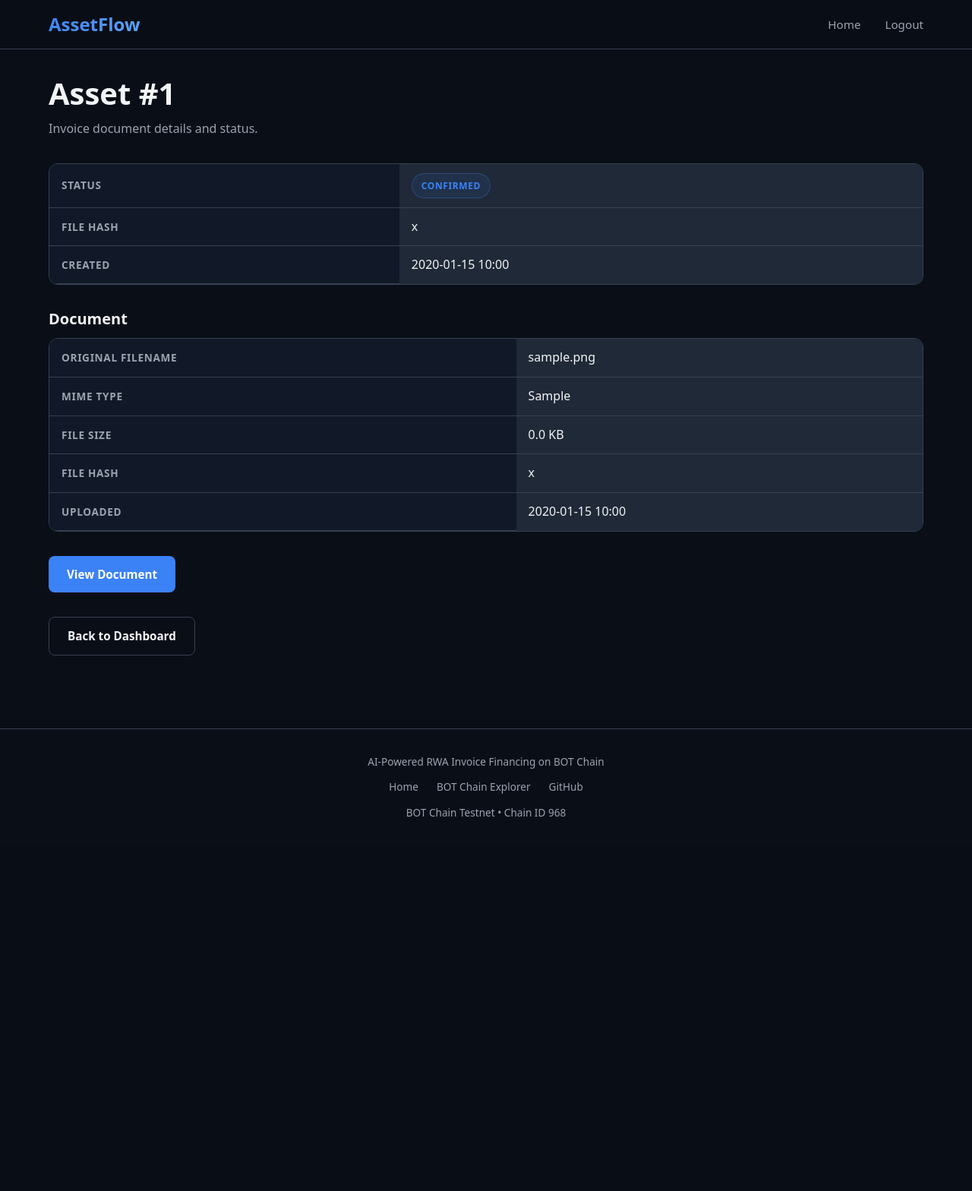
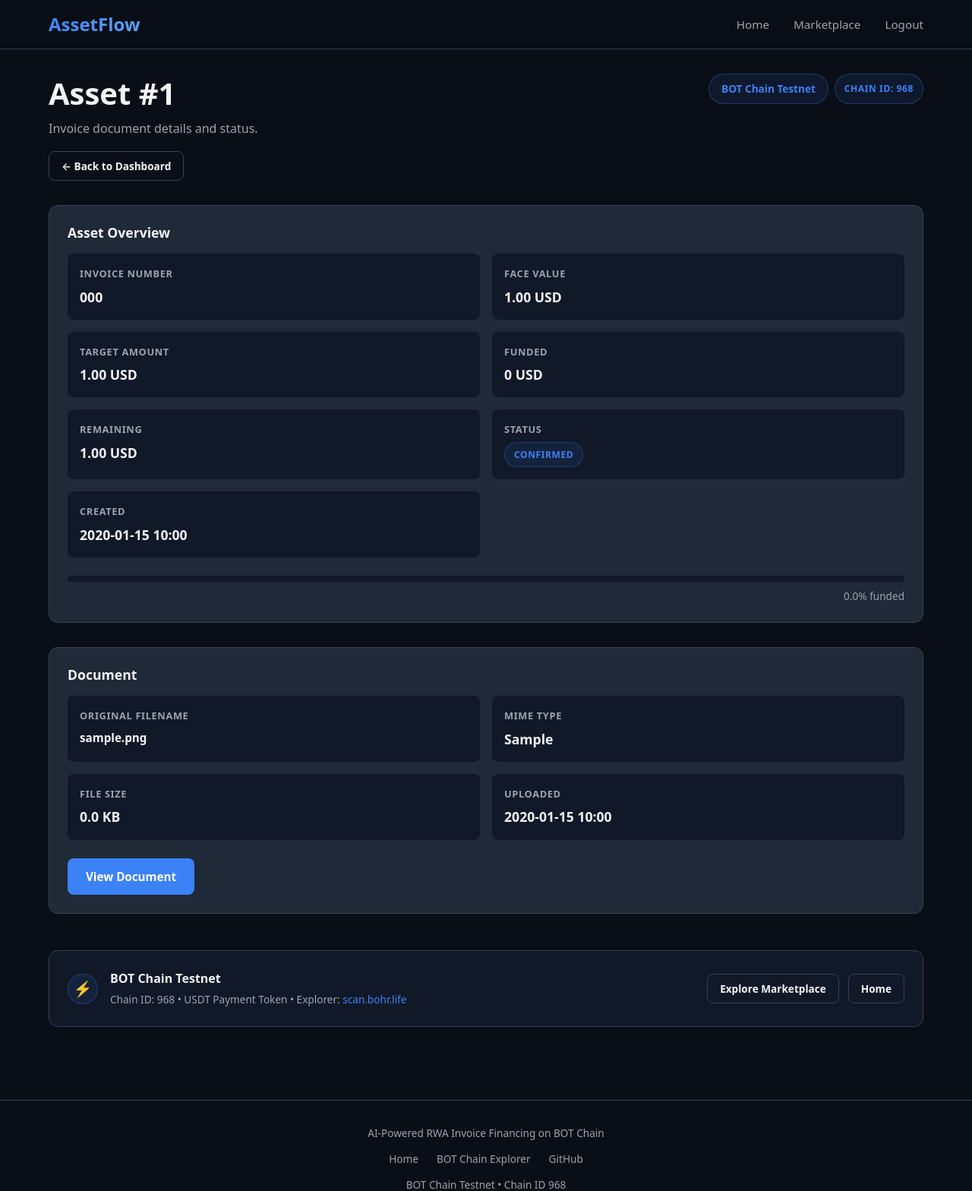
Before and after one commit to Ubaibe/assetflow, a Flask app: page /borrower/assets/1 in a window 1280 px wide. Shown: the top 1568 px of the page at 76% size. Before the commit the page ends 1075 px from the top, so only its background shows below. Run offline with Flask 3, Linux system fonts and the light colour scheme; a user stored in the database is signed in; tables that the repository leaves empty hold one stand-in row (values such as "Sample post").

Commit message:
Add shared marketplace and invoice funding dashboard

```diff
--- a/app.py
+++ b/app.py
@@ -5,6 +5,7 @@ from config import Config
 from auth import bp as auth_bp
 from borrower import bp as borrower_bp
 from investor import bp as investor_bp
+from marketplace.routes import bp as marketplace_bp
 
 
 login_manager = LoginManager()
@@ -34,6 +35,7 @@ def create_app():
     app.register_blueprint(auth_bp)
     app.register_blueprint(borrower_bp)
     app.register_blueprint(investor_bp)
+    app.register_blueprint(marketplace_bp)
 
     @app.route("/public")
     def public_route():
--- a/borrower/routes.py
+++ b/borrower/routes.py
@@ -207,7 +207,7 @@ def create_asset():
         else:
             flash("Invoice uploaded successfully", "success")
 
-        return redirect(url_for("borrower.asset_detail", asset_id=asset.id))
+        return redirect(url_for("borrower.dashboard"))
     except Exception:
         db.session.rollback()
         if destination.exists():
--- /dev/null
+++ b/marketplace/__init__.py
@@ -0,0 +1 @@
+from flask import Blueprint
--- a/templates/base.html
+++ b/templates/base.html
@@ -14,6 +14,7 @@
             <div class="nav-links">
                 <a href="/">Home</a>
                 {% if current_user.is_authenticated %}
+                    <a href="/marketplace">Marketplace</a>
                     {% if current_user.role == 'investor' or current_user.role.value == 'investor' %}
                         <a href="/investor/dashboard">Investor Dashboard</a>
                     {% elif current_user.role == 'borrower' or current_user.role.value == 'borrower' %}
@@ -22,7 +23,7 @@
                     <a href="/auth/logout" onclick="event.preventDefault(); document.getElementById('logout-form').submit();">Logout</a>
                     <form id="logout-form" action="/auth/logout" method="post" style="display:none;"></form>
                 {% else %}
-                    <a href="/auth/?next=/investor/dashboard">Investor</a>
+                    <a href="/auth/?next=/marketplace">Investor</a>
                     <a href="/auth/?next=/borrower/dashboard">Borrower</a>
                 {% endif %}
             </div>
--- a/templates/borrower/asset_detail.html
+++ b/templates/borrower/asset_detail.html
@@ -1,66 +1,126 @@
 {% extends "base.html" %}
 
-{% block title %}Asset {{ asset.id }} - AssetFlow{% endblock %}
+{% block title %}Asset #{{ asset.id }} - AssetFlow{% endblock %}
 
 {% block content %}
 <div class="page-header">
-    <h1>Asset #{{ asset.id }}</h1>
-    <p class="text-secondary">Invoice document details and status.</p>
+    <div style="display: flex; justify-content: space-between; align-items: flex-start; flex-wrap: wrap; gap: 1rem; margin-bottom: 1rem;">
+        <div>
+            <h1>Asset #{{ asset.id }}</h1>
+            <p class="text-secondary">Invoice document details and status.</p>
+        </div>
+        <div style="display: flex; gap: 0.5rem; flex-wrap: wrap;">
+            <span class="botchain-badge">BOT Chain Testnet</span>
+            <span class="badge badge-info">Chain ID: 968</span>
+        </div>
+    </div>
+    <a href="/borrower/dashboard" class="btn btn-secondary btn-small">← Back to Dashboard</a>
 </div>
 
-<div class="table-wrapper" style="margin-bottom: 2rem;">
-    <table>
-        <tr>
-            <th>Status</th>
-            <td><span class="badge badge-info">{{ asset.status }}</span></td>
-        </tr>
-        <tr>
-            <th>File Hash</th>
-            <td>{{ asset.asset_hash }}</td>
-        </tr>
-        <tr>
-            <th>Created</th>
-            <td>{{ asset.created_at.strftime('%Y-%m-%d %H:%M') }}</td>
-        </tr>
-    </table>
+{% set target = asset.financing_target if asset.financing_target is not none else 0 %}
+{% set funded = 0 %}
+{% for investment in asset.investments %}
+    {% if investment.status == 'confirmed' %}
+        {% set funded = funded + investment.amount %}
+    {% endif %}
+{% endfor %}
+{% set remaining = target - funded %}
+{% set pct = (funded / target * 100) if target and target > 0 else 0 %}
+{% set pct_clamped = [pct, 100] | min %}
+
+<div class="overview-card" style="margin-bottom: 2rem;">
+    <h3>Asset Overview</h3>
+    <div class="metric-grid">
+        <div class="metric-item">
+            <div class="metric-label">Invoice Number</div>
+            <div class="metric-value">{{ asset.invoice_number or '-' }}</div>
+        </div>
+        <div class="metric-item">
+            <div class="metric-label">Face Value</div>
+            <div class="metric-value">{{ asset.face_value }} {{ asset.currency }}</div>
+        </div>
+        <div class="metric-item">
+            <div class="metric-label">Target Amount</div>
+            <div class="metric-value">{{ target if target is not none else '-' }} {{ asset.currency }}</div>
+        </div>
+        <div class="metric-item">
+            <div class="metric-label">Funded</div>
+            <div class="metric-value">{{ funded if funded is not none else '-' }} {{ asset.currency }}</div>
+        </div>
+        <div class="metric-item">
+            <div class="metric-label">Remaining</div>
+            <div class="metric-value">{{ remaining if remaining is not none else '-' }} {{ asset.currency }}</div>
+        </div>
+        <div class="metric-item">
+            <div class="metric-label">Status</div>
+            <div class="metric-value">
+                {% if asset.status == 'listed' %}
+                    <span class="badge badge-success">Listed</span>
+                {% elif asset.status == 'partially_funded' %}
+                    <span class="badge badge-warning">Partially Funded</span>
+                {% elif asset.status == 'fully_funded' %}
+                    <span class="badge badge-info">Fully Funded</span>
+                {% else %}
+                    <span class="badge badge-info">{{ asset.status }}</span>
+                {% endif %}
+            </div>
+        </div>
+        <div class="metric-item">
+            <div class="metric-label">Created</div>
+            <div class="metric-value">{{ asset.created_at.strftime('%Y-%m-%d %H:%M') }}</div>
+        </div>
+    </div>
+
+    <div style="margin-top: 1.5rem;">
+        <div class="progress">
+            <div class="progress-bar" style="width: {{ pct_clamped }}%;"></div>
+        </div>
+        <div class="progress-text">{{ "%.1f" % pct_clamped }}% funded</div>
+    </div>
 </div>
 
 {% if document %}
-    <h3>Document</h3>
-    <div class="table-wrapper" style="margin-bottom: 2rem;">
-        <table>
-            <tr>
-                <th>Original Filename</th>
-                <td>{{ document.original_filename }}</td>
-            </tr>
-            <tr>
-                <th>MIME Type</th>
-                <td>{{ document.mime_type }}</td>
-            </tr>
-            <tr>
-                <th>File Size</th>
-                <td>{{ (document.file_size / 1024) | round(1) }} KB</td>
-            </tr>
-            <tr>
-                <th>File Hash</th>
-                <td>{{ document.file_hash }}</td>
-            </tr>
-            <tr>
-                <th>Uploaded</th>
-                <td>{{ document.created_at.strftime('%Y-%m-%d %H:%M') }}</td>
-            </tr>
-        </table>
+    <div class="overview-card" style="margin-bottom: 2rem;">
+        <h3>Document</h3>
+        <div class="metric-grid">
+            <div class="metric-item">
+                <div class="metric-label">Original Filename</div>
+                <div class="metric-value" style="font-size: 0.95rem;">{{ document.original_filename }}</div>
+            </div>
+            <div class="metric-item">
+                <div class="metric-label">MIME Type</div>
+                <div class="metric-value">{{ document.mime_type }}</div>
+            </div>
+            <div class="metric-item">
+                <div class="metric-label">File Size</div>
+                <div class="metric-value">{{ (document.file_size / 1024) | round(1) }} KB</div>
+            </div>
+            <div class="metric-item">
+                <div class="metric-label">Uploaded</div>
+                <div class="metric-value">{{ document.created_at.strftime('%Y-%m-%d %H:%M') }}</div>
+            </div>
+        </div>
+        <p style="margin-top: 1.5rem;">
+            <a href="/borrower/assets/{{ asset.id }}/document" class="btn btn-primary">View Document</a>
+        </p>
     </div>
-    <p>
-        <a href="/borrower/assets/{{ asset.id }}/document" class="btn btn-primary">View Document</a>
-    </p>
 {% else %}
     <div class="alert alert-warning">
         No document uploaded.
     </div>
 {% endif %}
 
-<div style="margin-top: 2rem;">
-    <a href="/borrower/dashboard" class="btn btn-secondary">Back to Dashboard</a>
+<div class="trust-section">
+    <div class="trust-section-left">
+        <div class="trust-icon">⚡</div>
+        <div>
+            <div class="trust-title">BOT Chain Testnet</div>
+            <div class="trust-subtitle">Chain ID: 968 • USDT Payment Token • Explorer: <a href="https://scan.bohr.life" target="_blank" rel="noopener noreferrer">scan.bohr.life</a></div>
+        </div>
+    </div>
+    <div style="display: flex; gap: 0.75rem; flex-wrap: wrap;">
+        <a href="/marketplace" class="btn btn-secondary btn-small">Explore Marketplace</a>
+        <a href="/" class="btn btn-secondary btn-small">Home</a>
+    </div>
 </div>
 {% endblock %}
--- a/templates/borrower/dashboard.html
+++ b/templates/borrower/dashboard.html
@@ -58,7 +58,7 @@
         </div>
     </div>
 
-    <h2 style="margin-bottom: 1.5rem; font-size: 1.5rem;">Your Financing Opportunities</h2>
+    <h2 style="margin-bottom: 1.5rem; font-size: 1.5rem;">My Invoices</h2>
 
     <div class="asset-grid">
         {% for asset in assets %}
@@ -149,7 +149,7 @@
     </div>
     <div style="display: flex; gap: 0.75rem; flex-wrap: wrap;">
         <a href="/borrower/assets/new" class="btn btn-primary btn-small">Upload Invoice</a>
-        <a href="/investor/dashboard" class="btn btn-secondary btn-small">View Marketplace</a>
+        <a href="/marketplace" class="btn btn-secondary btn-small">Explore Marketplace</a>
         <a href="/" class="btn btn-secondary btn-small">Home</a>
     </div>
 </div>
--- a/templates/investor/dashboard.html
+++ b/templates/investor/dashboard.html
@@ -82,7 +82,7 @@
 
             <div class="asset-card-metrics">
                 <div class="asset-metric">
-                    <div class="asset-metric-label">Target</div>
+                    <div class="asset-metric-label">Target Amount</div>
                     <div class="asset-metric-value">
                         {{ target if target is not none else '-' }} {{ asset.currency }}
                     </div>
@@ -141,5 +141,6 @@
         </div>
     </div>
     <a href="https://scan.bohr.life" target="_blank" rel="noopener noreferrer" class="btn btn-secondary btn-small">View Explorer</a>
+    <a href="/marketplace" class="btn btn-secondary btn-small">Marketplace</a>
 </div>
 {% endblock %}
```
Also changed, not shown: marketplace/routes.py (added, +105 -0 lines), templates/index.html (+4 -4 lines), templates/investor/asset_detail.html (+6 -3 lines), tests/test_borrower.py (+1 -1 lines), tests/test_marketplace.py (added, +228 -0 lines), tests/test_navigation.py (+1 -1 lines).
